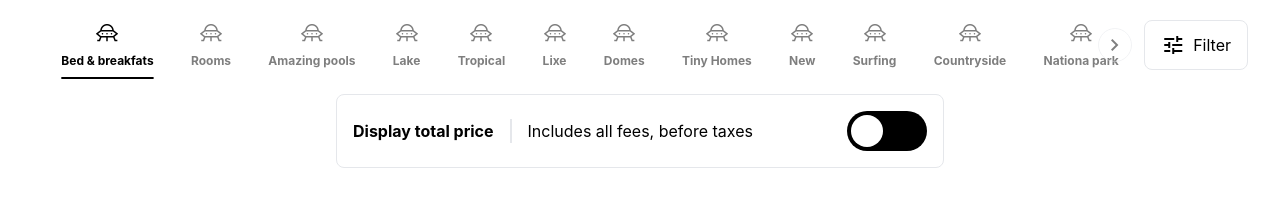
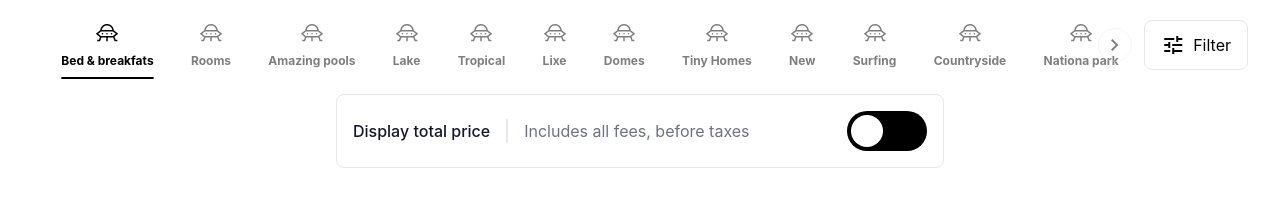
Before and after one commit to Bateyjosue/airbnb-clone-TheGym, a website built with Vite: page index.html in a window 1280 px wide. Shown: the part 76-282 px from the top of the page. Built offline with nearby package versions, Linux system fonts and the light colour scheme.

Commit message:
Fix Style Total price Section

```diff
--- a/index.html
+++ b/index.html
@@ -92,8 +92,8 @@
         </ul>
       </section>
       <section class="total__price flex items-center justify-between my-6 border rounded-lg w-2/4 mx-auto p-4">
-        <div class="font-bold">Display total price</div>
-        <div class="border-l-2 px-4 mx-4">Includes all fees, before taxes</div>
+        <div class="font-medium text-gray-900">Display total price</div>
+        <div class="border-l-2 px-4 mx-4 text-gray-500">Includes all fees, before taxes</div>
         <div class="grow flex justify-end">
           <div class="bg-black w-20 h-10 rounded-full flex justify-start items-center px-1 py-1">
             <div class="bg-white w-8 h-8 rounded-full"></div>
```
